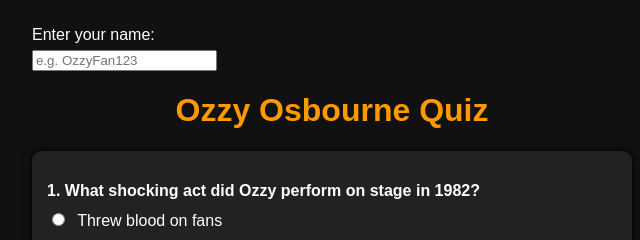
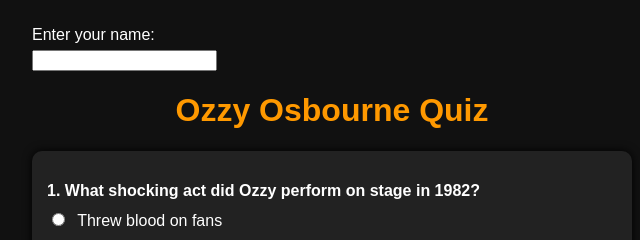
Before and after one commit to preciousfeature/Ozzy-Quiz, a plain HTML site: page index.html in a window 1280 px wide. Shown: the top 240 px of the page, 308-948 px from the left. Drawn offline with Linux system fonts and the light colour scheme.

Commit message:
Update index.html

```diff
--- a/index.html
+++ b/index.html
@@ -6,7 +6,7 @@
   <link rel="stylesheet" href="style.css">
   <div id="userInfo">
   <label for="playerName">Enter your name:</label>
-  <input type="text" id="playerName" name="playerName" required placeholder="e.g. OzzyFan123">
+  <input type="text" id="playerName" name="playerName">
 </div>
 </head>
 <body>
```
